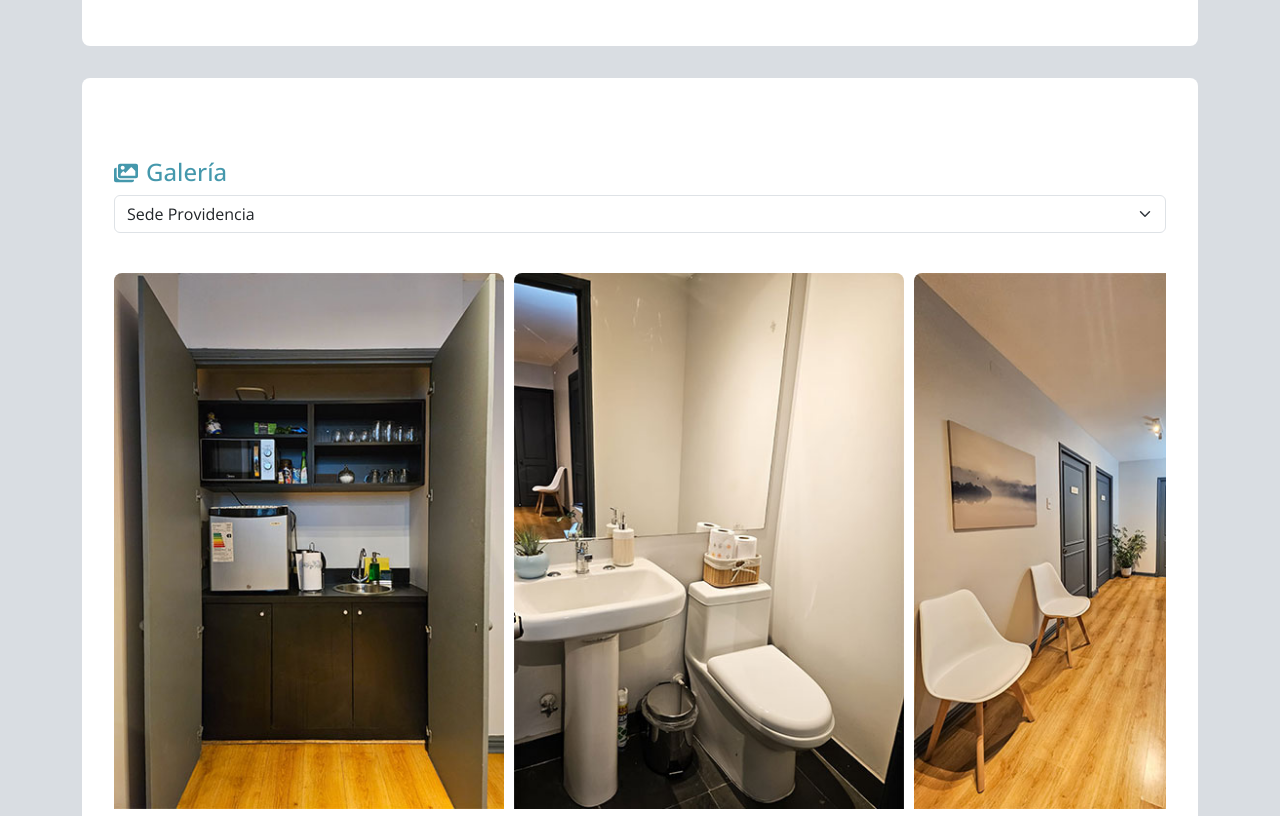
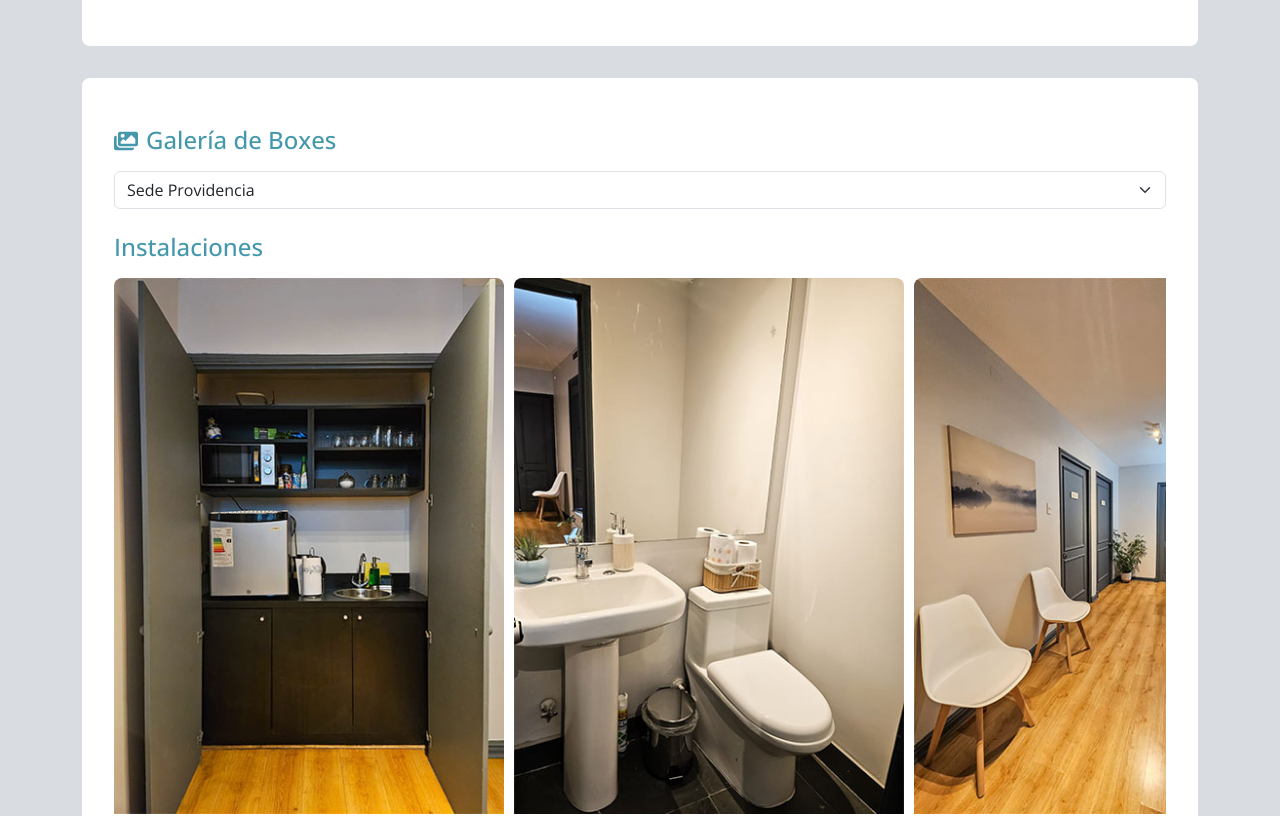
Before and after one commit to ssalinascalibar/espacio-box-noLogin, a React (Vite) app: page /boxes in a window 1280 px wide. Shown: the part 1000-1816 px from the top of the page. Built offline with nearby package versions, Linux system fonts and the light colour scheme.

Commit message:
adjust fullscreen gallery

```diff
--- a/src/features/boxes/Boxes.jsx
+++ b/src/features/boxes/Boxes.jsx
@@ -174,7 +174,7 @@ export default function Boxes() {
                 <Col>
                   <div id="show-title-gallery">
                     <FaImages />
-                    <h4>Galería</h4>
+                    <h4>Galería de Boxes</h4>
                   </div>
                   <Form.Select
                     id="filter-room"
@@ -191,6 +191,7 @@ export default function Boxes() {
               </Row>
 
               <Row className="mt-4">
+                <h4>Instalaciones</h4>
                 <Col>
                   <HorizontalGallery
                     items={filteredBoxes}
--- a/src/features/boxes/boxes.css
+++ b/src/features/boxes/boxes.css
@@ -42,7 +42,7 @@
 #show-title-gallery {
     display: flex;
     align-items: center;
-    margin: 2rem 0 0.5rem 0;
+    margin: 2rem 0 1rem 0;
 }
 
 #show-title-gallery h4 {
@@ -105,11 +105,7 @@
     }
 
     #show-title-gallery {
-        margin-top: 3rem;
-    }
-
-    #show-title-gallery {
-        margin-bottom: 0.5rem;
+        margin: 1rem 0;
     }
 
     .gallery {
--- a/src/shared/components/gallery/HorizontalGallery.jsx
+++ b/src/shared/components/gallery/HorizontalGallery.jsx
@@ -1,4 +1,4 @@
-import { useState } from "react";
+import { useState, useEffect } from "react";
 import PropTypes from "prop-types";
 import "./HorizontalGallery.css";
 
@@ -26,6 +26,25 @@ export default function HorizontalGallery({
       setFullscreenIndex(newIndex);
     }
   };
+
+  useEffect(() => {
+    const handleKeyDown = (e) => {
+      if (fullscreenIndex !== null) {
+        if (e.key === "ArrowLeft") {
+          navigateFullscreen(-1);
+        } else if (e.key === "ArrowRight") {
+          navigateFullscreen(1);
+        } else if (e.key === "Escape") {
+          closeFullscreen();
+        }
+      }
+    };
+
+    window.addEventListener("keydown", handleKeyDown);
+    return () => {
+      window.removeEventListener("keydown", handleKeyDown);
+    };
+  }, [fullscreenIndex]);
 
   return (
     <>
--- a/src/shared/components/gallery/horizontalGallery.css
+++ b/src/shared/components/gallery/horizontalGallery.css
@@ -3,7 +3,7 @@
     overflow-x: auto;
     overflow-y: hidden;
     gap: 10px;
-    margin: 1rem 0 2rem 0;
+    margin: 0 0 2rem 0;
     scrollbar-width: thin;
     scrollbar-color: var(--scrollbar-color, #ccc) transparent;
   }
@@ -44,6 +44,8 @@
     align-items: center;
     justify-content: center;
     z-index: 1000;
+    padding: 1rem;
+    margin: 3rem auto;
   }
 
   .fullscreen-img {
@@ -54,9 +56,9 @@
 
   .fullscreen-close {
     position: absolute;
-    top: 20px;
-    right: 20px;
-    font-size: 2rem;
+    top: 30px;
+    right: 30px;
+    font-size: 2em;
     color: white;
     cursor: pointer;
     z-index: 1001;
```
